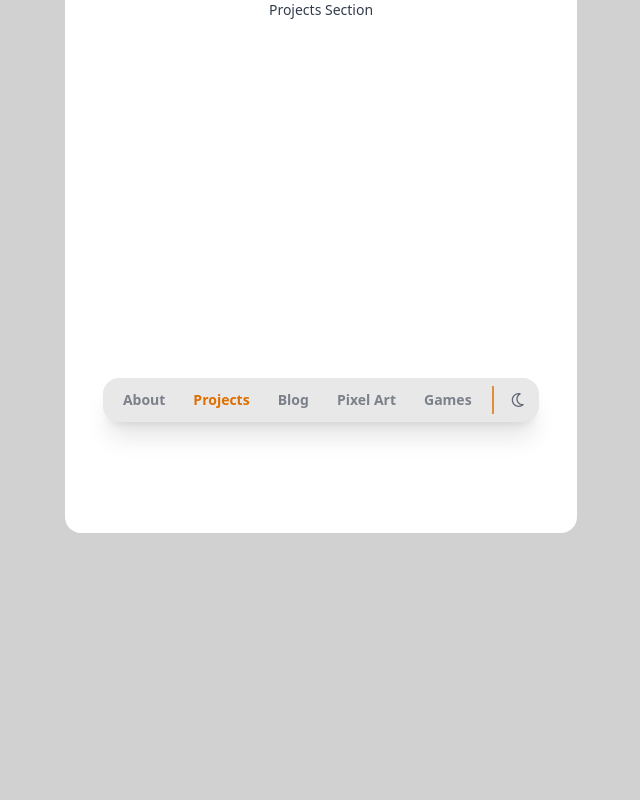
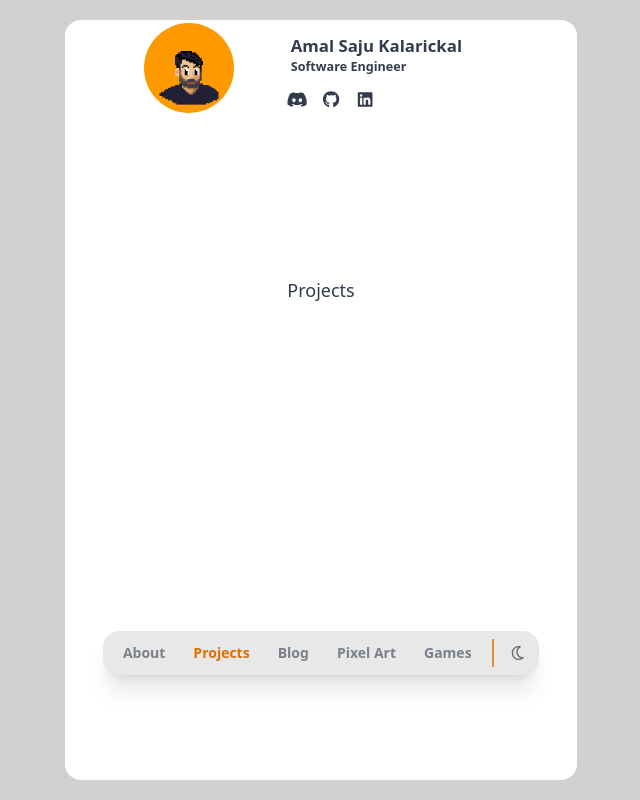
Before and after one commit to amalsaju/PersonalWebsite, a Next.js app in the folder personal-website/: page / in a window 1280 px wide. Both pictures are taken after a click on the button "Projects". Shown: the whole page, without its empty margins (319-959 px from the left). Built offline with nearby package versions, Linux system fonts and the light colour scheme.

Commit message:
WIP: Adding GSAP animations to header

```diff
--- a/personal-website/package.json
+++ b/personal-website/package.json
@@ -15,6 +15,8 @@
     "@fortawesome/free-regular-svg-icons": "^7.0.1",
     "@fortawesome/free-solid-svg-icons": "^7.0.1",
     "@fortawesome/react-fontawesome": "^3.0.2",
+    "@gsap/react": "^2.1.2",
+    "gsap": "^3.13.0",
     "lucide-react": "^0.544.0",
     "next": "15.5.4",
     "react": "19.1.0",
--- /dev/null
+++ b/personal-website/src/app/_components/alternate-header/alternate-header.tsx
@@ -0,0 +1,51 @@
+import Image from "next/image";
+import { faDiscord, faGithub, faLinkedin } from "@fortawesome/free-brands-svg-icons";
+import { FontAwesomeIcon } from "@fortawesome/react-fontawesome";
+import { gsap } from 'gsap';
+import { useGSAP } from "@gsap/react";
+import { useRef, useState } from "react";
+import { Link } from "@/app/page";
+
+interface HeaderProps {
+  currentLink: Link,
+}
+
+gsap.registerPlugin(useGSAP);
+const AlternateHeader = (headerProps: HeaderProps) => {
+
+  const container = useRef(null);
+  const tl = useRef<GSAPTimeline>(null);
+
+  useGSAP(() => {
+    tl.current = gsap.timeline();
+    tl.current.to('.move', { y: -80 })
+      .to('#profileImage', { scale: 0.6 }, '<')
+      .to(".profileInfo", { scale: 0.7, x: -30 }, '<')
+      .to(".profileIcons", { scale: 0.8 }, '<')
+    if (headerProps.currentLink == Link.ABOUT) {
+      tl.current.reverse();
+    }
+  }, { dependencies: [headerProps.currentLink], scope: container });
+
+  return (
+    <div className="flex w-full md:w-2/5 h-1/3 gap-5 bg-light-base-100 will-change-contents dark:bg-dark-base-100 justify-center p-10 md:rounded-t-2xl md:mt-5 md:mx-5" ref={container}>
+      <div className="flex items-center">
+        <Image src="/amal_pixel_art.png" id="profileImage" width={150} height={150} className="rounded-full move" alt="Pixel Art of Amal" />
+      </div>
+      <div className="flex flex-col justify-center">
+        <div className="profileInfo move">
+          <h1 id="profileName" className="text-2xl font-bold text-light-base-content dark:text-dark-base-content font-resize-name">Amal Saju Kalarickal</h1>
+          <h3 id="profileDesignation" className="text-lg font-resize-designation font-semibold text-light-base-content dark:text-dark-base-content">Software Engineer</h3>
+        </div>
+        <div className="flex gap-2 mt-1 move">
+          <a href="https://discord.com/users/326777959191150602"><FontAwesomeIcon icon={faDiscord} className="profileIcons" size="xl" /></a>
+          <a href="https://github.com/amalsaju" target="_blank"><FontAwesomeIcon className="profileIcons" icon={faGithub} size="xl" /></a>
+          <a href="https://www.linkedin.com/in/amal-saju-kalarickal" target="_blank"><FontAwesomeIcon className="profileIcons" icon={faLinkedin} size="xl" /></a>
+        </div>
+      </div>
+    </div>
+  );
+}
+
+
+export default AlternateHeader;
--- a/personal-website/src/app/_components/games/games.tsx
+++ b/personal-website/src/app/_components/games/games.tsx
@@ -1,7 +1,9 @@
 
 const Games = () => {
   return (
-    <div>Games section</div>
+    <div className="flex flex-col text-lg text-center ">
+      Games
+    </div>
   );
 }
 
--- a/personal-website/src/app/_components/pixel-art/pixel-art.tsx
+++ b/personal-website/src/app/_components/pixel-art/pixel-art.tsx
@@ -1,12 +1,9 @@
-
-
-
 
 
 const PixelArt = () => {
   return (
-    <div>
-      Pixel Art Section
+    <div className="flex flex-col text-lg text-center ">
+      Pixel Art
     </div>
   );
 }
--- a/personal-website/src/app/_components/projects/projects.tsx
+++ b/personal-website/src/app/_components/projects/projects.tsx
@@ -1,11 +1,9 @@
-
-
 
 
 const Projects = () => {
   return (
-    <div>
-      Projects Section
+    <div className="flex flex-col text-lg text-center ">
+      Projects
     </div>
   );
 }
--- a/personal-website/src/app/page.tsx
+++ b/personal-website/src/app/page.tsx
@@ -9,8 +9,9 @@ import Header from "./_components/header/header";
 import { FontAwesomeIcon } from "@fortawesome/react-fontawesome";
 import { faSun } from "@fortawesome/free-solid-svg-icons/faSun";
 import { faMoon } from "@fortawesome/free-regular-svg-icons";
+import AlternateHeader from "./_components/alternate-header/alternate-header";
 
-const enum Link {
+export const enum Link {
   ABOUT,
   PROJECTS,
   BLOG,
@@ -57,7 +58,9 @@ const Home = () => {
     text-light-base-content dark:text-dark-base-content text-sm" >
       {/* Header */}
       <div className="flex flex-col w-full items-center h-full">
-        {currentLink == Link.ABOUT && <Header />}
+        <AlternateHeader currentLink={currentLink} />
+        {/* {currentLink == Link.ABOUT && <Header />} */}
+        {/* {currentLink != Link.ABOUT && <AlternateHeader />} */}
         {/* Nav */}
 
         <div className="flex w-full md:w-2/5 h-1/3 md:mx-5 gap-5 bg-light-base-100 dark:bg-dark-base-100 justify-center ">
```
Also changed, not shown: 1 other file (tests, documents, lock files or other folders).
